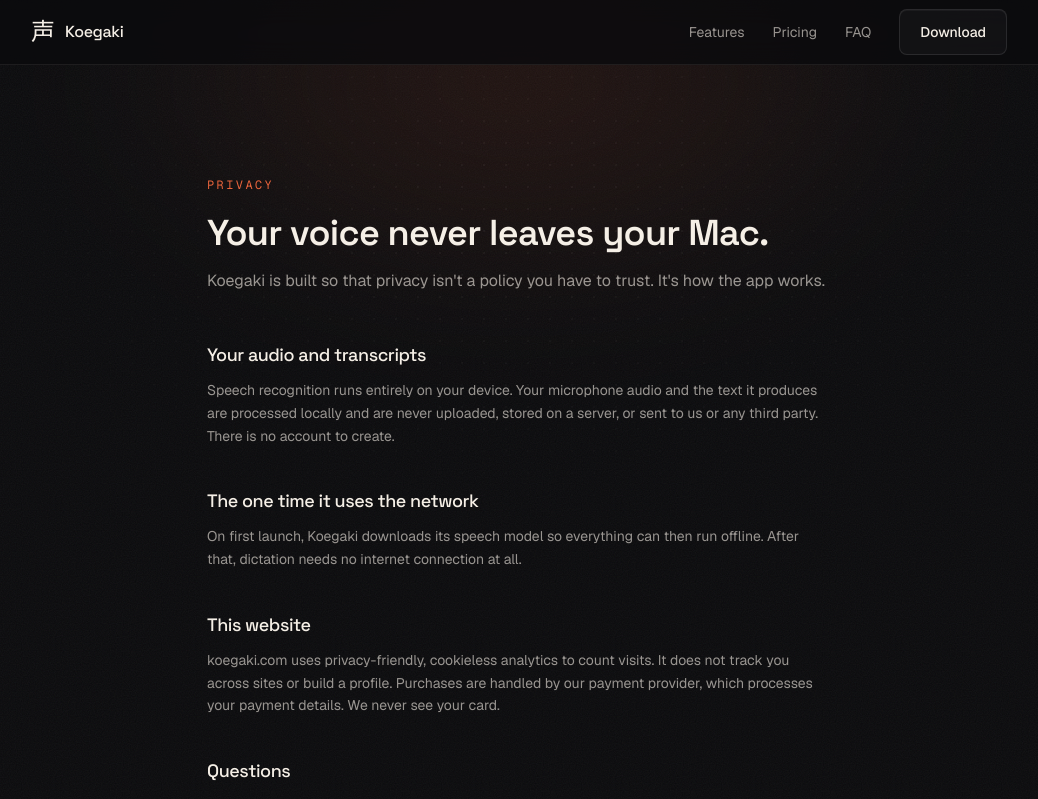
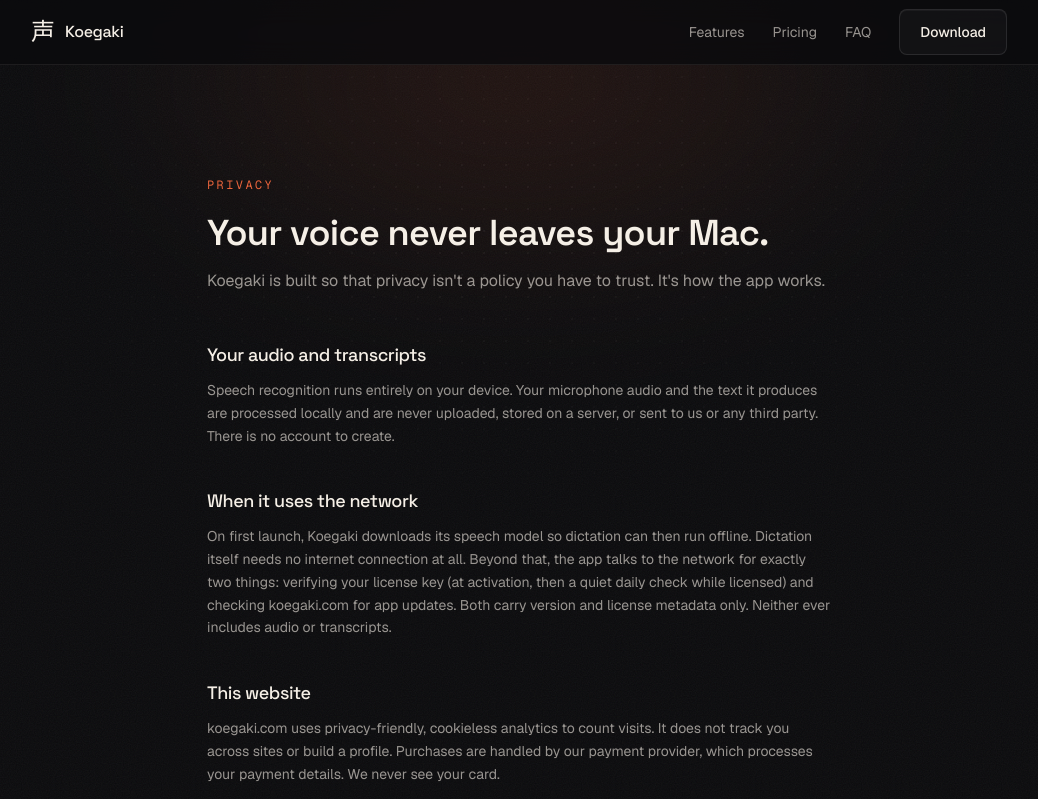
Before and after one commit to vishutdhar/koegaki-web, a Next.js app: page /privacy in a window 1280 px wide. Shown: the top 799 px of the page, without its empty margins (121-1159 px from the left). Built offline with nearby package versions, Linux system fonts and the light colour scheme; no server answers.

Commit message:
State license checks and update checks on the privacy page

```diff
--- a/app/privacy/page.tsx
+++ b/app/privacy/page.tsx
@@ -37,11 +37,15 @@
 
             <section>
               <h2 className="font-display text-lg font-medium tracking-tight">
-                The one time it uses the network
+                When it uses the network
               </h2>
               <p className="mt-2.5 text-sm leading-relaxed text-muted">
-                On first launch, {SITE.name} downloads its speech model so everything can then
-                run offline. After that, dictation needs no internet connection at all.
+                On first launch, {SITE.name} downloads its speech model so dictation can then
+                run offline. Dictation itself needs no internet connection at all. Beyond that,
+                the app talks to the network for exactly two things: verifying your license key
+                (at activation, then a quiet daily check while licensed) and checking
+                koegaki.com for app updates. Both carry version and license metadata only.
+                Neither ever includes audio or transcripts.
               </p>
             </section>
 
```
